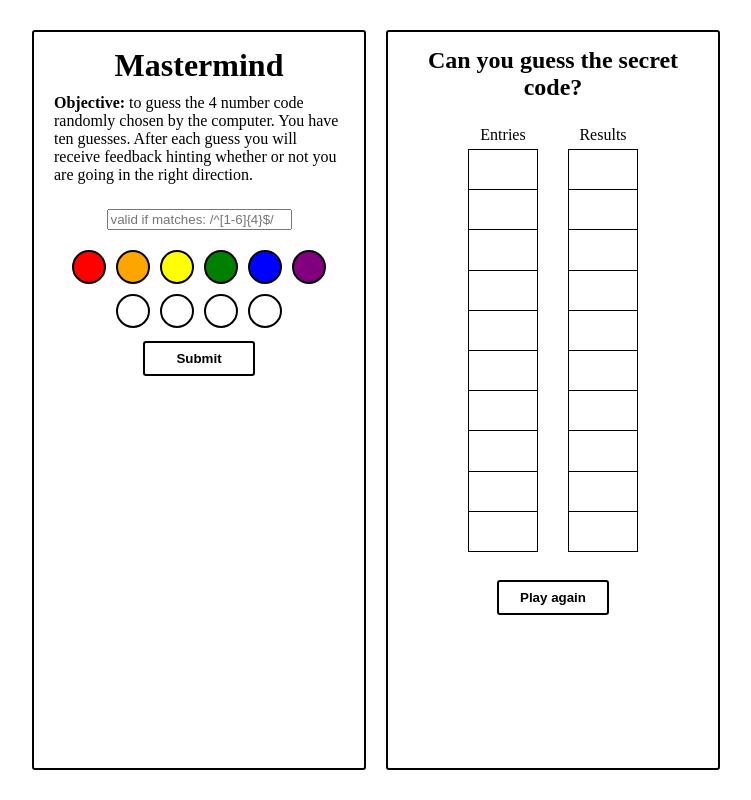
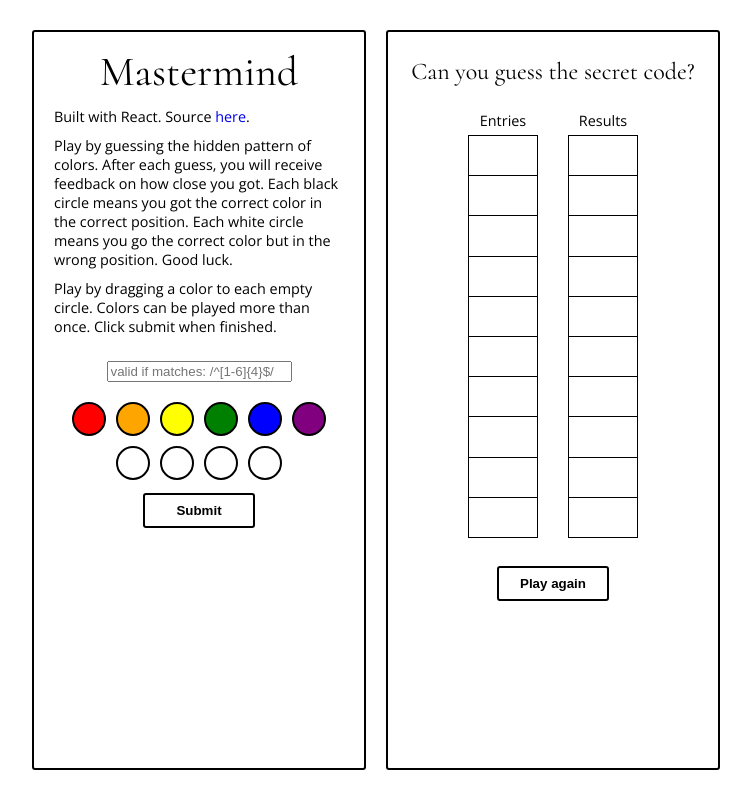
Before and after one commit to Axolotl/mastermind-app, a React app: page / in a window 1280 px wide. Shown: the whole page, without its empty margins (264-1015 px from the left). Built offline with nearby package versions, Linux system fonts and the light colour scheme.

Commit message:
split circle off into its own component and combined input components

```diff
--- /dev/null
+++ b/src/components/Circle.js
@@ -0,0 +1,15 @@
+import React, { Component } from 'react';
+
+const circleStyle = {
+  height: '30px',
+  width: '30px',
+  borderRadius: '50%',
+  border: '2px solid black',
+  margin: '5px',
+}
+
+const Circle = ({ color = 'white' }) => (
+  <div style={Object.assign({}, {background: color}, circleStyle)}></div>
+)
+
+export default Circle
--- a/src/components/ControlText.js
+++ b/src/components/ControlText.js
@@ -6,13 +6,24 @@
       <div id='control-text'>
         <h1 id='control-title'>Mastermind</h1>
         <p className='control-text'>
+          Built with React. Source <a href='https://github.com/Axolotl/mastermind-app'>here</a>.
+        </p>
+        <p className='control-text'>
+          Play by guessing the hidden pattern of colors. After each guess, you will receive feedback on
+          how close you got. Each black circle means you got the correct color in the correct position.
+          Each white circle means you go the correct color but in the wrong position. Good luck.
+        </p>
+        <p className='control-text'>
+          Play by dragging a color to each empty circle. Colors can be played more than once. Click submit when finished.
+        </p>
+        {/*<p className='control-text'>
           <b>Objective:</b> to guess the 4 number code
           randomly chosen by the computer. You
           have ten guesses. After each guess you
           will receive feedback hinting whether
           or not you are going in the right direction.
         </p>
-        {/*<p className='control-text'>
+        <p className='control-text'>
           Each digit will be a number from 1-6.
         </p>
         <p className='control-text'>
--- a/src/components/InputSubmit.js
+++ b/src/components/InputButton.js
@@ -12,7 +12,7 @@
   fontWeight: 'bold',
 }
 
-class InputSubmit extends Component {
+class InputButton extends Component {
   render() {
     return (
       <button style={buttonStyle}>Submit</button>
@@ -20,4 +20,4 @@
   }
 }
 
-export default InputSubmit
+export default InputButton
--- a/src/components/InputDraggable.js
+++ b/src/components/InputDraggable.js
@@ -1,15 +1,46 @@
 import React, { Component } from 'react';
-import InputSource from './InputSource';
-import InputReceive from './InputReceive';
-import InputSubmit from './InputSubmit';
+import Circle from './Circle'
+import InputButton from './InputButton';
+
+const colors = [
+  'red',
+  'orange',
+  'yellow',
+  'green',
+  'blue',
+  'purple',
+]
+
+const inputs = [...Array(4)]
+
+const wrapperStyle = {
+  display: 'flex',
+  flexDirection: 'row',
+  justifyContent: 'center',
+}
 
 class InputDraggable extends Component {
   render() {
     return (
       <div>
-        <InputSource />
-        <InputReceive />
-        <InputSubmit />
+
+        <div style={wrapperStyle}>
+          {colors.map((color, index) => {
+            return(
+              <Circle key={'color' + index.toString()} color={color}/>
+            )
+          })}
+        </div>
+
+        <div style={wrapperStyle}>
+          {inputs.map((color, index) => {
+            return (
+              <Circle key={'input' + index.toString()} color={color}/>
+            )
+          })}
+        </div>
+
+        <InputButton />
       </div>
     )
   }
--- a/src/components/InputReceive.js
+++ /dev/null
@@ -1,31 +0,0 @@
-import React, { Component } from 'react';
-
-const wrapperStyle = {
-  display: 'flex',
-  flexDirection: 'row',
-  justifyContent: 'center',
-}
-
-const dragSourceStyle = {
-  height: '30px',
-  width: '30px',
-  borderRadius: '50%',
-  border: '2px solid black',
-  margin: '5px',
-}
-
-class InputReceive extends Component {
-  render() {
-    return (
-      <div style={wrapperStyle}>
-        {[...Array(4)].map(color => {
-          return (
-            <div key={color} style={Object.assign({}, {background: color}, dragSourceStyle)} />
-          )
-        })}
-      </div>
-    )
-  }
-}
-
-export default InputReceive
--- a/src/components/InputSource.js
+++ /dev/null
@@ -1,40 +0,0 @@
-import React, { Component } from 'react';
-
-const colors = [
-  'red',
-  'orange',
-  'yellow',
-  'green',
-  'blue',
-  'purple',
-]
-
-const wrapperStyle = {
-  display: 'flex',
-  flexDirection: 'row',
-  justifyContent: 'center',
-}
-
-const dragSourceStyle = {
-  height: '30px',
-  width: '30px',
-  borderRadius: '50%',
-  border: '2px solid black',
-  margin: '5px',
-}
-
-class InputSource extends Component {
-  render() {
-    return (
-      <div style={wrapperStyle}>
-        {colors.map(color => {
-          return (
-            <div key={color} style={Object.assign({}, {background: color}, dragSourceStyle)} />
-          )
-        })}
-      </div>
-    )
-  }
-}
-
-export default InputSource;
--- a/src/index.css
+++ b/src/index.css
@@ -7,10 +7,20 @@
 
 html, body, #app, #app-container {
   height: 100vh;
+  font-family: 'Open Sans', sans-serif;
+}
+
+
+a {
+  color: #0000ee;
+  display: inline-block;
+  position: relative;
+  text-decoration: none;
 }
 
 p {
   margin: 0;
+  font-size: .9em;
 }
 
 #app {
@@ -34,8 +44,18 @@
 
 /* Styles for Control.js */
 
+#control-title, #game-title {
+  font-family: 'Cormorant', serif;
+  font-weight: 500;
+}
+
 #control-title {
   margin: 0px;
+  font-size: 2.6em;
+}
+
+#game-title {
+  margin: 10px 0 0 0;
 }
 
 .control-text {
@@ -60,9 +80,7 @@
 
 /* Styles for Game.js */
 
-#game-title {
-  margin: 0px;
-}
+
 
 table {
   border-collapse: collapse;
--- a/src/index.html
+++ b/src/index.html
@@ -3,6 +3,8 @@
   <head>
     <meta charset="UTF-8">
     <title>Mastermind App</title>
+    <link href="https://fonts.googleapis.com/css?family=Cormorant" rel="stylesheet">
+    <link href="https://fonts.googleapis.com/css?family=Open+Sans" rel="stylesheet">
   </head>
   <body>
     <div id="app"></div>
```
